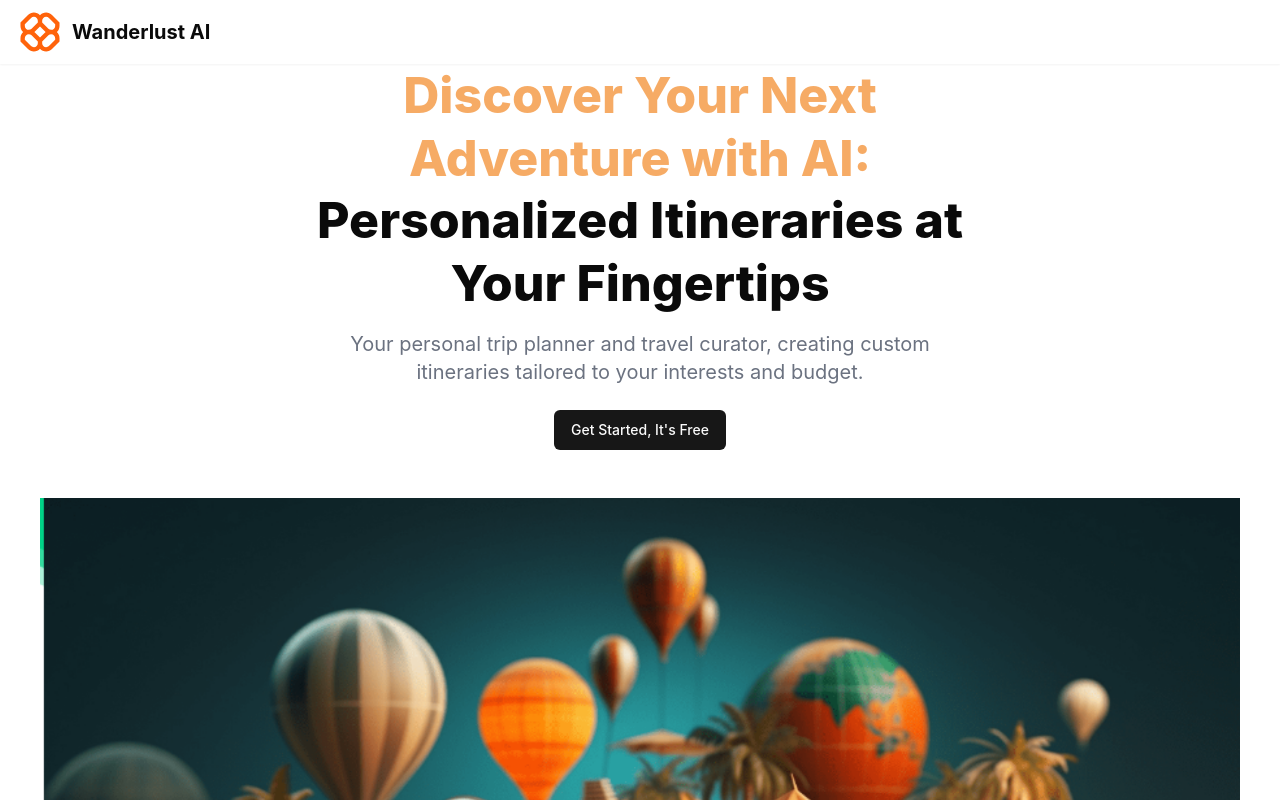
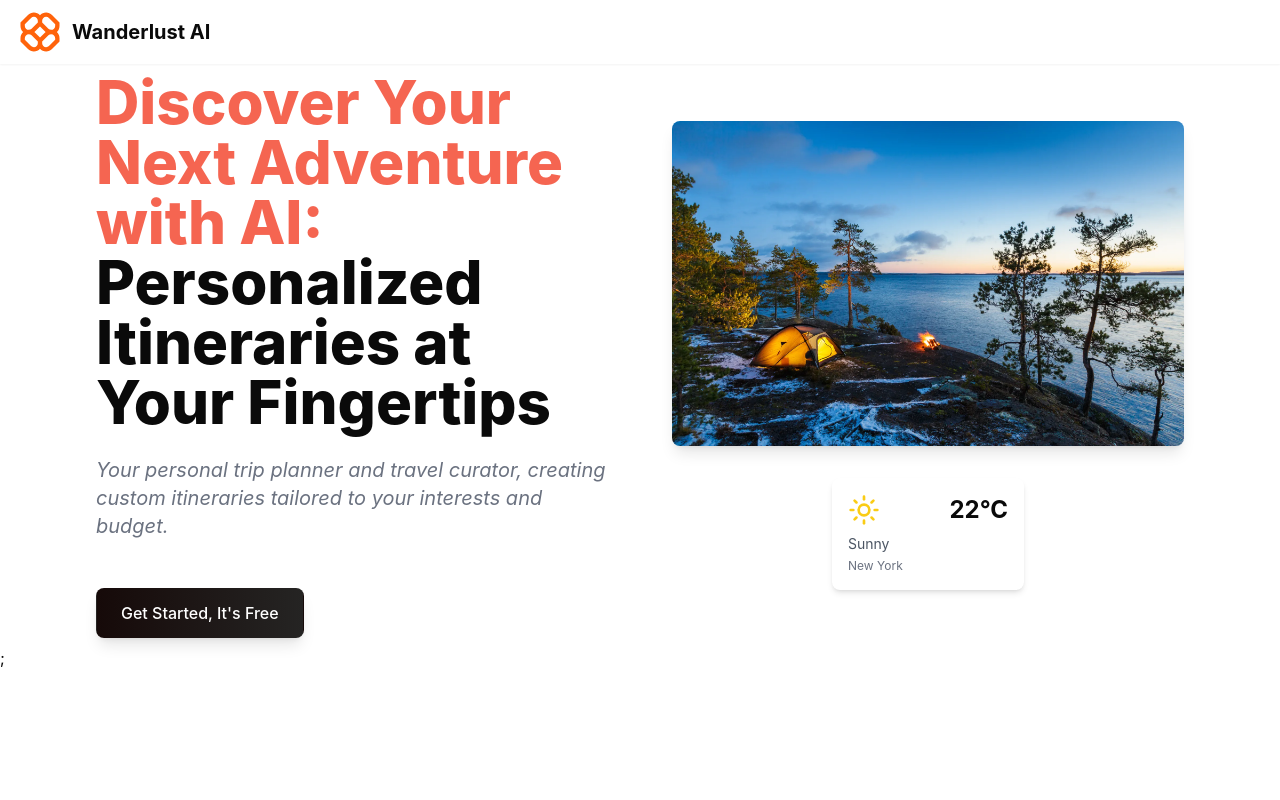
Before and after one commit to SrinivasNuggehalli/Wanderlust_AI_Planning_Website, a React (Vite) app in the folder wanderlust/: page / in a window 1280 px wide. Shown: the top 800 px of the page. Built offline with nearby package versions, Linux system fonts and the light colour scheme; no server answers.

Commit message:
This feature gives the weather forecast widget on landing page

```diff
--- a/wanderlust/src/components/custom/Header.jsx
+++ b/wanderlust/src/components/custom/Header.jsx
@@ -1,53 +1,72 @@
-import React, { useState } from 'react';
+import React, { useState, useEffect } from 'react';
 import { GoogleLogin, googleLogout } from '@react-oauth/google';
 import { Button } from '../ui/button';
+import { jwtDecode } from 'jwt-decode';
 
 function Header() {
   const [user, setUser] = useState(null);
 
+  useEffect(() => {
+    // Check for existing user data in localStorage on component mount
+    const storedUser = localStorage.getItem('user');
+    if (storedUser) {
+      setUser(JSON.parse(storedUser));
+    }
+  }, []);
+
+  const login = (userData) => {
+    setUser(userData);
+    localStorage.setItem('user', JSON.stringify(userData));
+  };
+
+  const logout = () => {
+    googleLogout();
+    setUser(null);
+    console.log(localStorage.getItem('user'))
+    localStorage.removeItem('user');
+    console.log('Logged out');
+    localStorage.removeItem('Token');
+    // Force a re-render by updating a timestamp
+    setUser({ loggedOut: new Date().getTime() });
+  };
+
   const handleLoginSuccess = (response) => {
     console.log('Login Success:', response);
-    // Use the token to get user profile information
     const token = response.credential;
-    // Send token to your backend to retrieve profile info or decode it on the frontend
-    // Assuming `jwt-decode` is used to decode the JWT
+    console.log('Token:', token);
     const decoded = jwtDecode(token);
-    setUser(decoded);
+    login(decoded);
   };
 
-  const handleLogout = () => {
-    googleLogout(); // Call the logout function
-    setUser(null);  // Clear user data on logout
-  };
+  // Debug logging
+  useEffect(() => {
+    console.log('Current user state:', user);
+  }, [user]);
 
   return (
-
     <div className='p-3 shadow-sm flex justify-between items-center px-5'>
-      {/* Logo and Wanderlust AI title */}
       <div className='flex items-center gap-3'>
         <img src='/logo.svg' alt='Wanderlust AI Logo' className='w-10 h-10' />
         <h1 className='text-xl font-bold'>Wanderlust AI</h1>
       </div>
 
-      {/* Sign in / Logout Button */}
       <div>
-        {!user ? (
+        {!user || user.loggedOut ? (
           <GoogleLogin
             onSuccess={handleLoginSuccess}
-            onError={() => {
-              console.log('Login Failed');
+            onError={(error) => {
+              console.log('Login Failed:', error);
             }}
           />
         ) : (
           <div className="flex items-center gap-3">
             <p>Welcome, {user.name}</p>
-            <Button onClick={handleLogout}>Logout</Button>
+            <Button onClick={logout}>Logout</Button>
           </div>
         )}
       </div>
     </div>
   );
-
 }
 
 export default Header;
--- a/wanderlust/src/components/custom/Hero.jsx
+++ b/wanderlust/src/components/custom/Hero.jsx
@@ -1,31 +1,43 @@
 import React from 'react';
-import { Button } from '../ui/button';
-import { Link } from 'react-router-dom';
+import WeatherWidget from './WeatherWidget';
 
 function Hero() {
   return (
-    <div className="flex flex-col items-center justify-center mx-10 gap-6">
-      {/* Text Content */}
-      <div className="max-w-2xl text-center">
-        {/* Heading */}
-        <h1 className="font-extrabold text-[50px] leading-tight">
-          <span className="text-[#f5a051e1]">Discover Your Next Adventure with AI:</span>
-        <p> Personalized Itineraries at Your Fingertips </p>
+    <div className="flex flex-col lg:flex-row items-center justify-between mx-8 lg:mx-24 gap-8 lg:gap-16 py-16 lg:py-2">
+      {/* Text Section */}
+      <div className="flex flex-col items-center lg:items-start lg:w-1/2">
+        <h1 className="font-extrabold text-4xl lg:text-6xl text-center lg:text-left leading-tight">
+          <span className="text-[#f56551]">Discover Your Next Adventure with AI:</span> <br />
+          Personalized Itineraries at Your Fingertips
         </h1>
-        {/* Subtext */}
-        <p className="text-xl text-gray-500 mt-4">
-          Your personal trip planner and travel curator, creating custom itineraries tailored to your interests and budget.
+        <p className="text-lg lg:text-xl text-gray-500 text-center lg:text-left mt-4 lg:mt-6"><i>
+          Your personal trip planner and travel curator, creating custom itineraries tailored to your interests and budget.</i>
         </p>
-
-        {/* Button */}
-        <Link to={'/create-trip'}>
-          <Button className="mt-6">Get Started, It's Free</Button>
-        </Link>
+        <a href="/create-trip">
+          <button className="mt-8 lg:mt-12 bg-gradient-to-r from-[#160a09] to-[#252423] text-white px-6 py-3 rounded-lg shadow-lg hover:shadow-2xl transition duration-300">
+            Get Started, It's Free
+          </button>
+        </a>
       </div>
 
-      {/* Image - Below the button */}
-      <div className="w-full mt-6">
-        <img src="/landing.PNG" alt="Trip Planner" className="w-full h-auto object-cover" />
+      {/* Image and Weather Widget Section */}
+      <div className="lg:w-1/2 flex flex-col items-center">
+        {/* Image Section */}
+        <div
+          className="w-full h-[300px] lg:h-[325px] rounded-lg shadow-lg bg-cover bg-center"
+          style={{
+            backgroundImage: "url('/landing.png')",
+            backgroundRepeat: 'no-repeat'
+          }}
+          role="img"
+          aria-label="Travel Planning"
+        >
+        </div>
+
+        {/* Weather Widget */}
+        <div className="mt-8">
+          <WeatherWidget />
+        </div>
       </div>
     </div>
   );
--- /dev/null
+++ b/wanderlust/src/components/custom/WeatherWidget.jsx
@@ -0,0 +1,53 @@
+import React, { useState, useEffect } from 'react';
+import { Cloud, Sun, CloudRain, Snowflake } from 'lucide-react';
+
+const WeatherWidget = () => {
+  const [weather, setWeather] = useState(null);
+  const [loading, setLoading] = useState(true);
+
+  useEffect(() => {
+    // Simulating API call with setTimeout
+    setTimeout(() => {
+      // Mock weather data
+      const mockWeather = {
+        temperature: 22,
+        condition: 'Sunny',
+        location: 'New York'
+      };
+      setWeather(mockWeather);
+      setLoading(false);
+    }, 1000);
+  }, []);
+
+  const getWeatherIcon = (condition) => {
+    switch (condition.toLowerCase()) {
+      case 'sunny':
+        return <Sun className="h-8 w-8 text-yellow-400" />;
+      case 'cloudy':
+        return <Cloud className="h-8 w-8 text-gray-400" />;
+      case 'rainy':
+        return <CloudRain className="h-8 w-8 text-blue-400" />;
+      case 'snowy':
+        return <Snowflake className="h-8 w-8 text-blue-200" />;
+      default:
+        return <Sun className="h-8 w-8 text-yellow-400" />;
+    }
+  };
+
+  if (loading) {
+    return <div className="animate-pulse bg-gray-200 rounded-lg p-4 w-48 h-24"></div>;
+  }
+
+  return (
+    <div className="bg-white shadow-md rounded-lg p-4 w-48">
+      <div className="flex items-center justify-between">
+        {getWeatherIcon(weather.condition)}
+        <div className="text-2xl font-bold">{weather.temperature}°C</div>
+      </div>
+      <div className="mt-2 text-sm text-gray-600">{weather.condition}</div>
+      <div className="mt-1 text-xs text-gray-500">{weather.location}</div>
+    </div>
+  );
+};
+
+export default WeatherWidget;
```
Also changed, not shown: wanderlust/public/landing.PNG, 1 other file (tests, documents, lock files or other folders).
